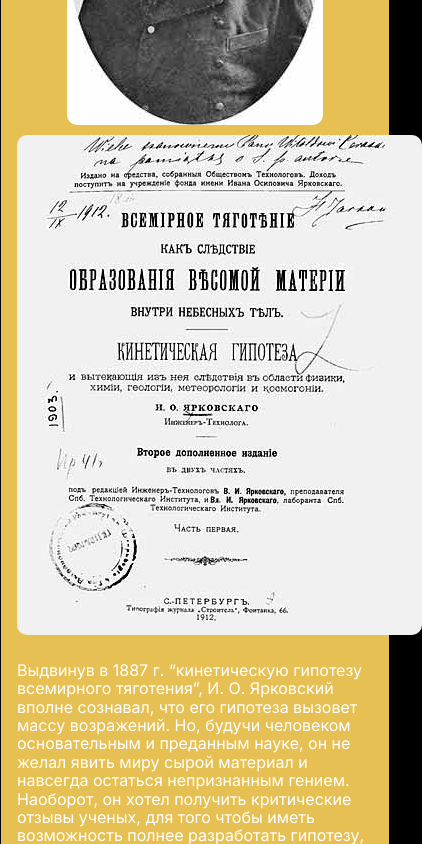
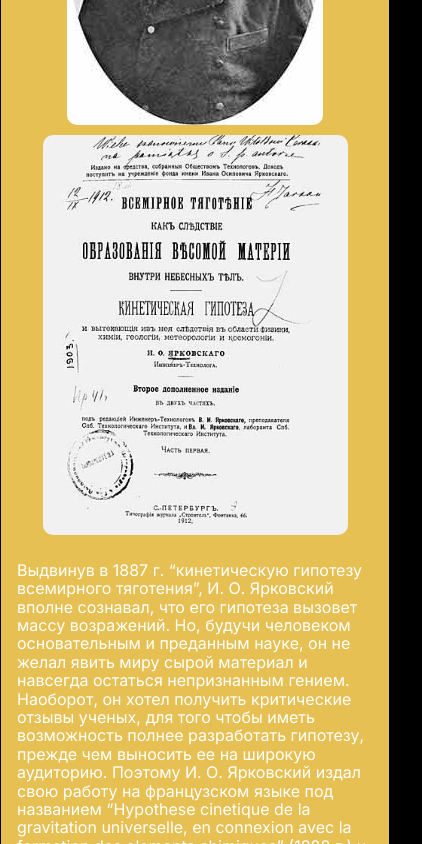
Before and after one commit to alfek553/gravitoskop, a Next.js app: page / in a window 390 px wide. Shown: the part 800-1644 px from the top of the page, 422 px wide, since content can reach past the window. Built offline with nearby package versions, Linux system fonts and the light colour scheme.

Commit message:
изменены картинки на главной

```diff
--- a/components/MainContent/index.js
+++ b/components/MainContent/index.js
@@ -44,7 +44,7 @@ const MainContent = () => {
                     </div>
                     <div className={styles.block}>
 
-                        <Image className={styles.image}
+                        <Image className={styles.image + " "+ styles.image_title}
                             src={`/image/mainPage/title.jpg`}
                             width={405}
                             height={500}
@@ -70,7 +70,7 @@ const MainContent = () => {
                         <p>Маятник созданный Ярковским позволяющих наглядно показать эффекты гравитационных взаимодействий Земли, Луны и Солнца. Одним из главных следствий кинетической гипотезы гравитации Ярковского был эффект частичного экранирования тяготения: взаимное притяжение двух тел должно было ослабляться, если между ними располагалось третье тело. Для подтверждения своей гипотезы Ярковский создал чувствительный измеритель силы тяжести – гравитоскоп. В течение нескольких лет, он ежедневно по 5–6 раз в день проводил с помощью гравитоскопа  измерения, пытаясь обнаружить эффект, который связан с суточным и годичным движением Земли. Земля играет роль экрана для наблюдателя на ее поверхности. Для правильного снятия показаний Ярковский старался максимально учесть влияние иных причин. Основные показания, такие как температура и давление воздуха он фиксировал с показаниями гравитоскопа. После измерений Иван Осипович заметил регулярные вариации силы тяжести и предположил, что эффект экранирования обнаружен. Окончательно Ярковский убедился, что его теория верна во время солнечного затмения 7 августа 1887 года когда роль гравитационного экрана играла Луна. Во время затмения эффект Ярковского подтвердился опытным путем.  </p>
                     </div>
                     <Image
-                        className={styles.image}
+                          className={styles.image + ' ' + styles.image_gravitoskop}
                         src={`/image/mainPage/gravitoskop.png`}
                         width={386}
                         height={291}
--- a/components/MainContent/styles.module.scss
+++ b/components/MainContent/styles.module.scss
@@ -26,6 +26,14 @@
   margin:10px;
   border-radius: 10px;
   }
+  .image_gravitoskop {
+    width: 386px;
+  }
+  .image_title {
+    width: 405px;
+    height: 500px;
+  }
+
   @media (max-width:643px) {
     .block {
         flex-wrap: wrap;
@@ -36,4 +44,12 @@
       margin: 0 auto;
       margin-bottom: 10px;
     }
+    .image_gravitoskop {
+      width: 286px;
+    }
+    .image_title {
+      width: 305px;
+      height: 400px;
+    }
+
 }
```
